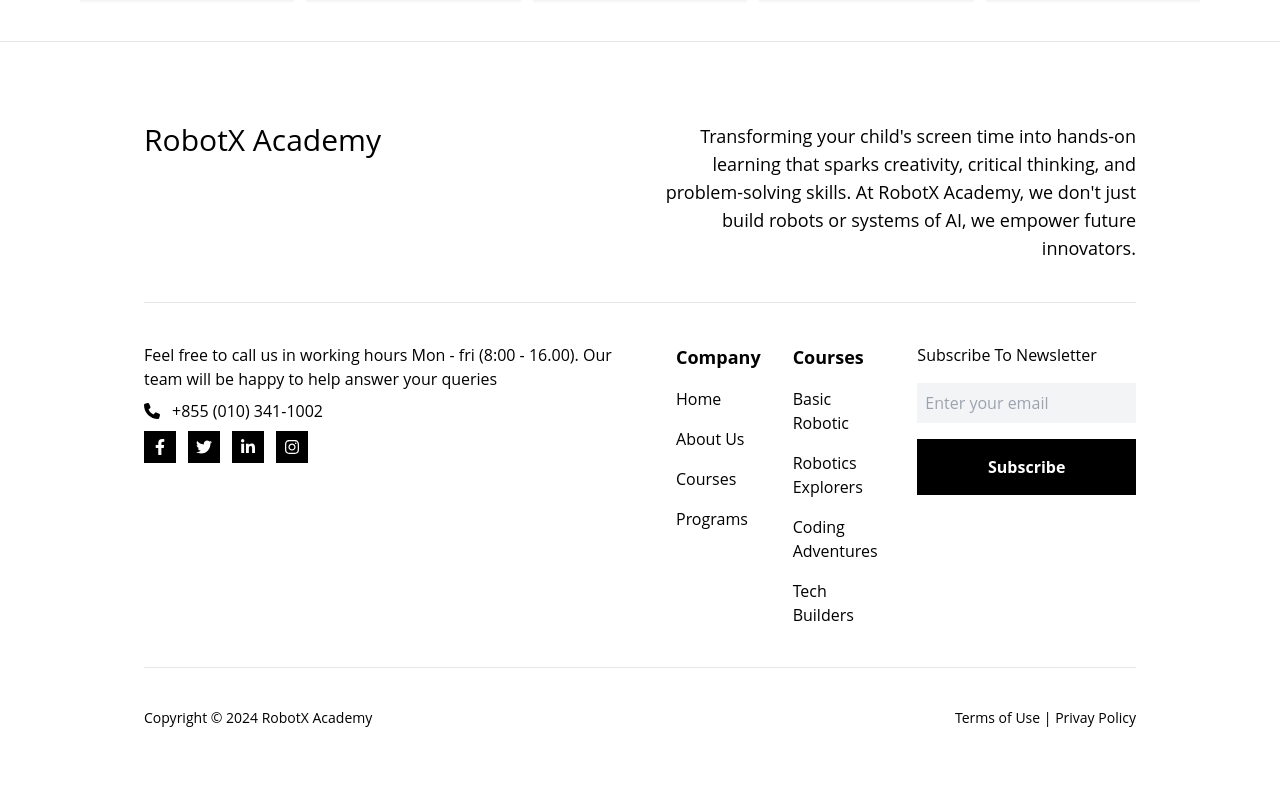
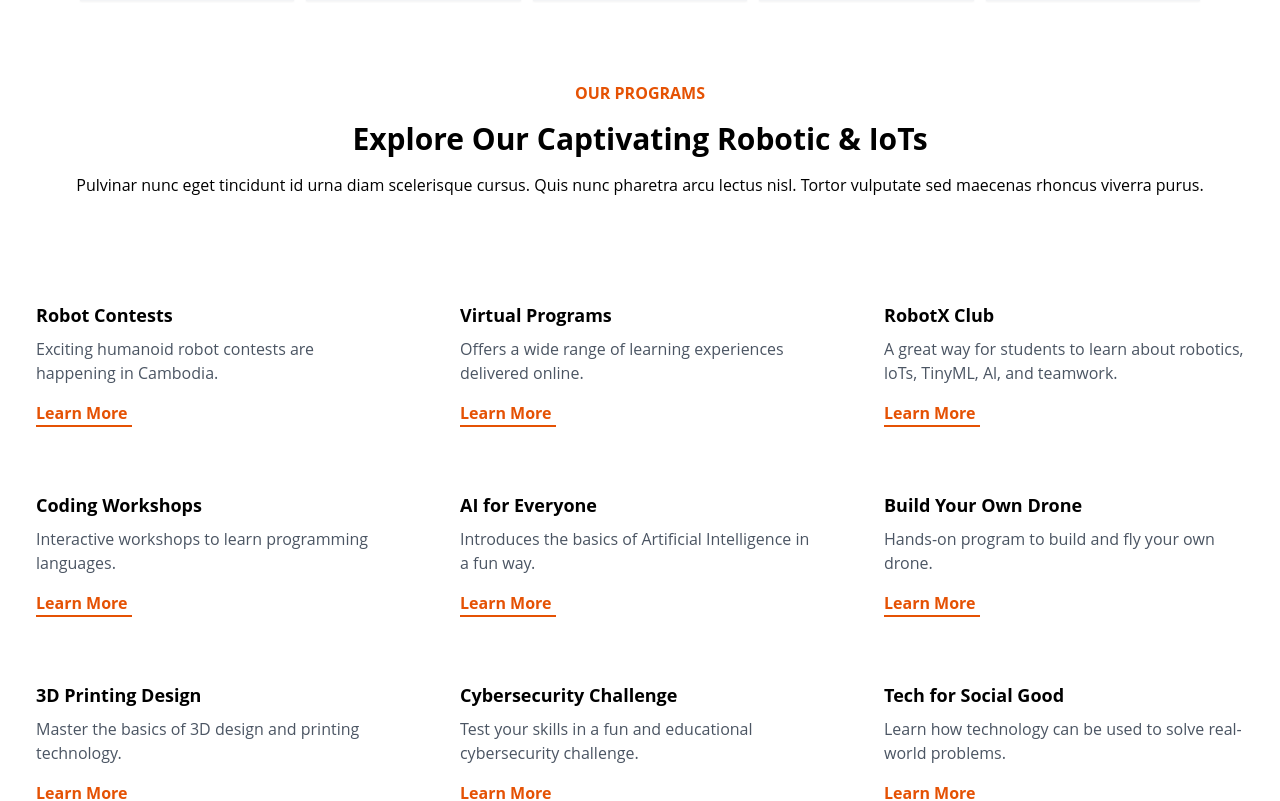
Before and after one commit to Leap-Chanvuthy/RobotX-Academy, a React (Vite) app: page / in a window 1280 px wide. Shown: the part 3840-4641 px from the top of the page. Before the commit the page ends 4608 px from the top, so only its background shows below. Built offline with nearby package versions, Linux system fonts and the light colour scheme.

Commit message:
add program ui

```diff
--- a/src/App.jsx
+++ b/src/App.jsx
@@ -6,6 +6,7 @@ import Home from "./pages/Home";
 import About from "./pages/About";
 import WhyUs from "./pages/WhyUs";
 import Courses from "./pages/Courses";
+import Programs from "./pages/Programs";
 
 const App = () => {
     const [scrollY, setScrollY] = useState(0);
@@ -47,6 +48,7 @@ const App = () => {
                 <About />
                 <WhyUs />
                 <Courses/>
+                <Programs />
                 <Footer />
             </motion.div>
         </>
--- a/src/pages/Courses.jsx
+++ b/src/pages/Courses.jsx
@@ -95,7 +95,6 @@ const Courses = () => {
     ];
 
     const [courses , setCourses] = useState(curriculums);
-    console.log(courses);
 
     return (
         <div className="mt-10 w-full ">
@@ -110,7 +109,7 @@ const Courses = () => {
 
             <div className="grid lg:grid-cols-5 md:grid-cols-4 sm:grid-cols-2 xs:grid-cols-1 gap-3 mt-16 mx-5 lg:md:mx-20">
                 {courses && courses.map((course) =>(
-                <div className="p-4  bg-gray-100 shadow-sm flex flex-col justify-center items-center gap-2">
+                <div className="p-4  bg-gray-100 shadow-sm flex flex-col justify-center items-center gap-2" key={course.id}>
                     <img className="w-[210px] h-[210px] object-cover" src={course.image_url} alt="" />
                     <div className="flex justify-start items-center gap-3">
                         <FaStar className="text-yellow-400"/>
@@ -118,7 +117,7 @@ const Courses = () => {
                     </div>
                     <p className="text-xs">{course.age} • {course.session_hour}</p>
                     <div className="bg-secondary text-white px-4 py-2">
-                        $149.49
+                       ${course.price}
                     </div>
                 </div>
                 )) }
--- /dev/null
+++ b/src/pages/Programs.jsx
@@ -0,0 +1,100 @@
+const Programs = () => {
+    const programs = [
+        {
+          id: 1,
+          title: "Robot Contests",
+          description: "Exciting humanoid robot contests are happening in Cambodia.",
+          link: "learn-more", // Replace with actual link
+          image: "robot-contest.jpg", // Replace with actual image path
+        },
+        {
+          id: 2,
+          title: "Virtual Programs",
+          description:
+            "Offers a wide range of learning experiences delivered online.",
+          link: "learn-more", // Replace with actual link
+          image: "virtual-programs.jpg", // Replace with actual image path
+        },
+        {
+          id: 3,
+          title: "RobotX Club",
+          description:
+            "A great way for students to learn about robotics, loTs, TinyML, Al, and teamwork.",
+          link: "learn-more", // Replace with actual link
+          image: "robotx-club.jpg", // Replace with actual image path
+        },
+        {
+          id: 4,
+          title: "Coding Workshops",
+          description: "Interactive workshops to learn programming languages.",
+          link: "learn-more", // Replace with actual link
+          image: "coding-workshops.jpg", // Replace with actual image path
+        },
+        {
+          id: 5,
+          title: "AI for Everyone",
+          description: "Introduces the basics of Artificial Intelligence in a fun way.",
+          link: "learn-more", // Replace with actual link
+          image: "ai-for-everyone.jpg", // Replace with actual image path
+        },
+        {
+          id: 6,
+          title: "Build Your Own Drone",
+          description: "Hands-on program to build and fly your own drone.",
+          link: "learn-more", // Replace with actual link
+          image: "build-your-drone.jpg", // Replace with actual image path
+        },
+        {
+          id: 7,
+          title: "3D Printing Design",
+          description: "Master the basics of 3D design and printing technology.",
+          link: "learn-more", // Replace with actual link
+          image: "3d-printing-design.jpg", // Replace with actual image path
+        },
+        {
+          id: 8,
+          title: "Cybersecurity Challenge",
+          description: "Test your skills in a fun and educational cybersecurity challenge.",
+          link: "learn-more", // Replace with actual link
+          image: "cybersecurity-challenge.jpg", // Replace with actual image path
+        },
+        {
+          id: 9,
+          title: "Tech for Social Good",
+          description: "Learn how technology can be used to solve real-world problems.",
+          link: "learn-more", // Replace with actual link
+          image: "tech-for-good.jpg", // Replace with actual image path
+        },
+      ];
+
+
+
+    return (
+        <div className="mt-20 mx-3">
+            <h3 className="uppercase text-center font-bold text-secondary">Our Programs</h3>
+            <h1 className="text-2xl lg:md:text-3xl font-bold text-center mt-4">Explore Our Captivating Robotic & IoTs</h1>
+            <p className="text-center mt-4">Pulvinar nunc eget tincidunt id urna diam scelerisque cursus. Quis nunc pharetra arcu lectus nisl. Tortor vulputate sed maecenas rhoncus viverra purus.</p>
+
+            <div className="grid gap-4 grid-cols-1 md:grid-cols-2 lg:grid-cols-3 mt-20">
+                {programs.map((program) => (
+                    <div
+                    key={program.id}
+                    className="flex flex-col  overflow-hidden bg-white md:flex-row"
+                    >
+                    {/* image goes here */}
+
+                    <div className="flex flex-col flex-grow p-4 md:p-6">
+                        <h3 className="text-lg mb-2 font-bold">{program.title}</h3>
+                        <p className="text-gray-600 mb-4">{program.description}</p>
+                        <a href={program.link} className="text-secondary font-bold border-b-2 border-secondary w-[6rem]">
+                        Learn More
+                        </a>
+                    </div>
+                    </div>
+                ))}
+            </div>
+        </div>
+     );
+}
+
+export default Programs;
```
